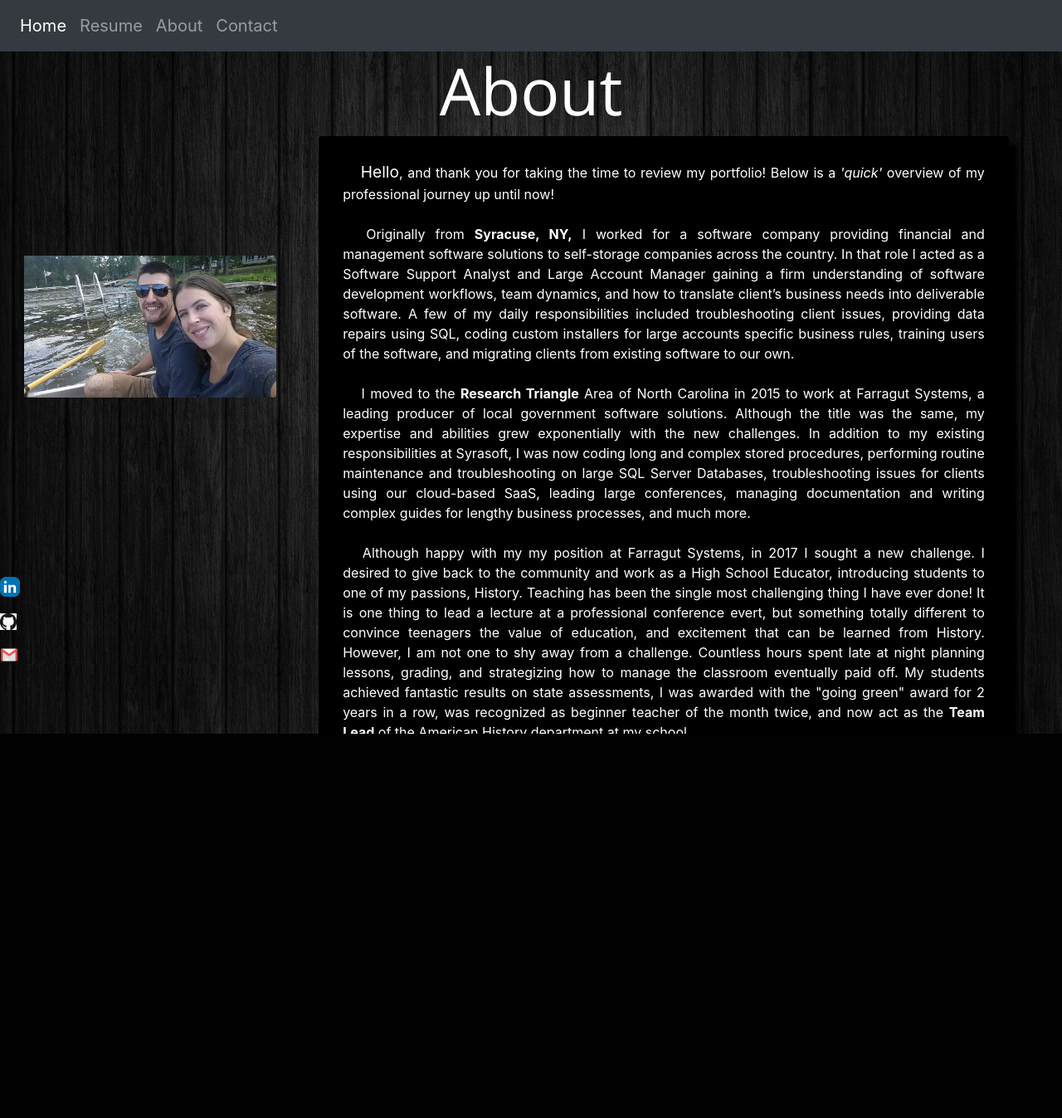
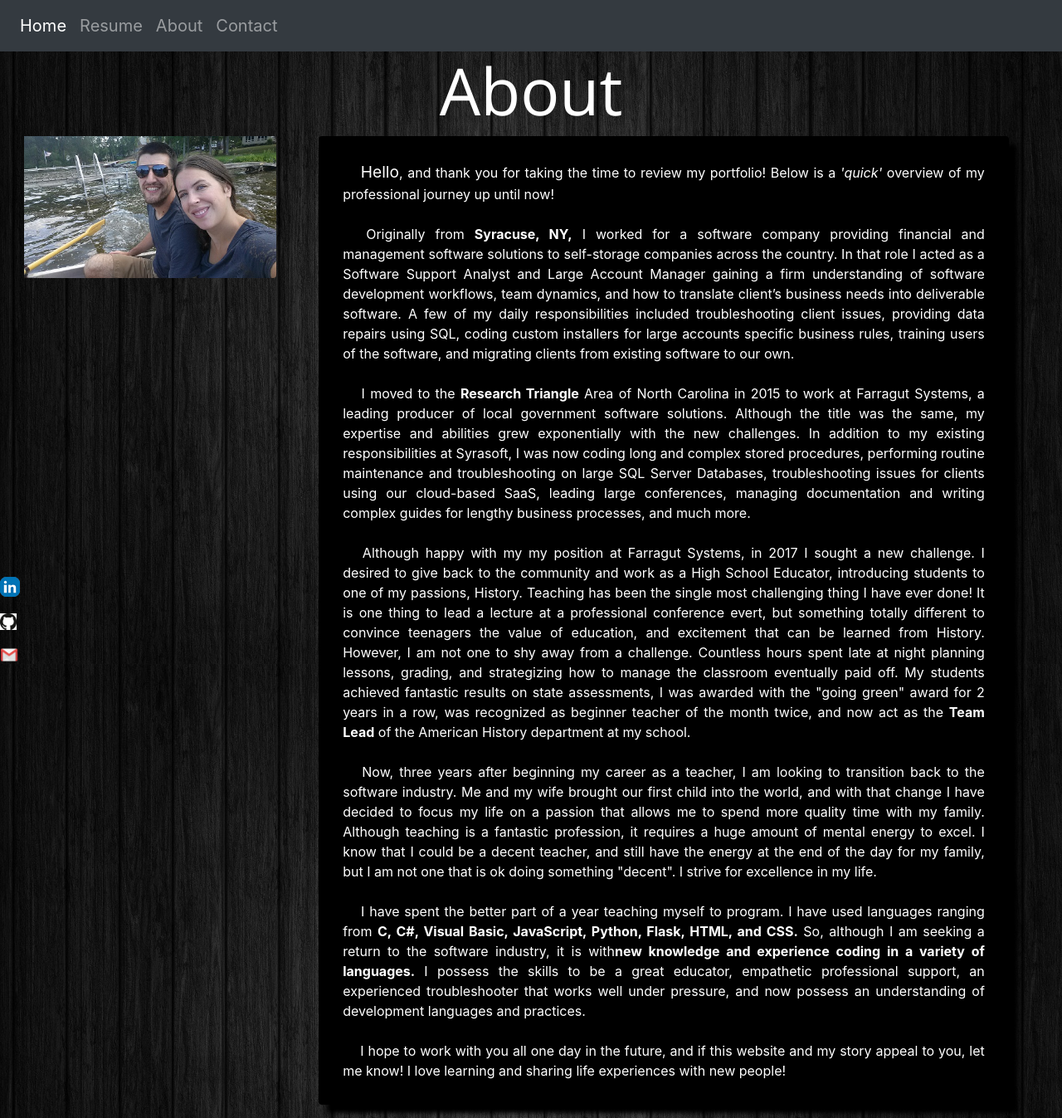
Before and after one commit to kennbp31/BKenny-Website, a Flask app: page /story in a window 1280 px wide. Shown: the whole page at 83% size. Before the commit the page ends 884 px from the top, so only its background shows below. Run offline with Flask 2, Linux system fonts and the light colour scheme; some libraries are stand-ins or nearby versions.

Commit message:
tweaks again

```diff
--- a/static/styles.css
+++ b/static/styles.css
@@ -66,7 +66,7 @@ img
 }
 
 .rightCenter{
-    position:fixed;
+    position:absolute;
     left: 30%;
     right: 5%;
     text-align: justify;
@@ -115,7 +115,7 @@ img
 
 #photos{
     position:absolute;
-    top:20%;
+    top:0%;
     left:1%;
     width:25vw;
 }
```
